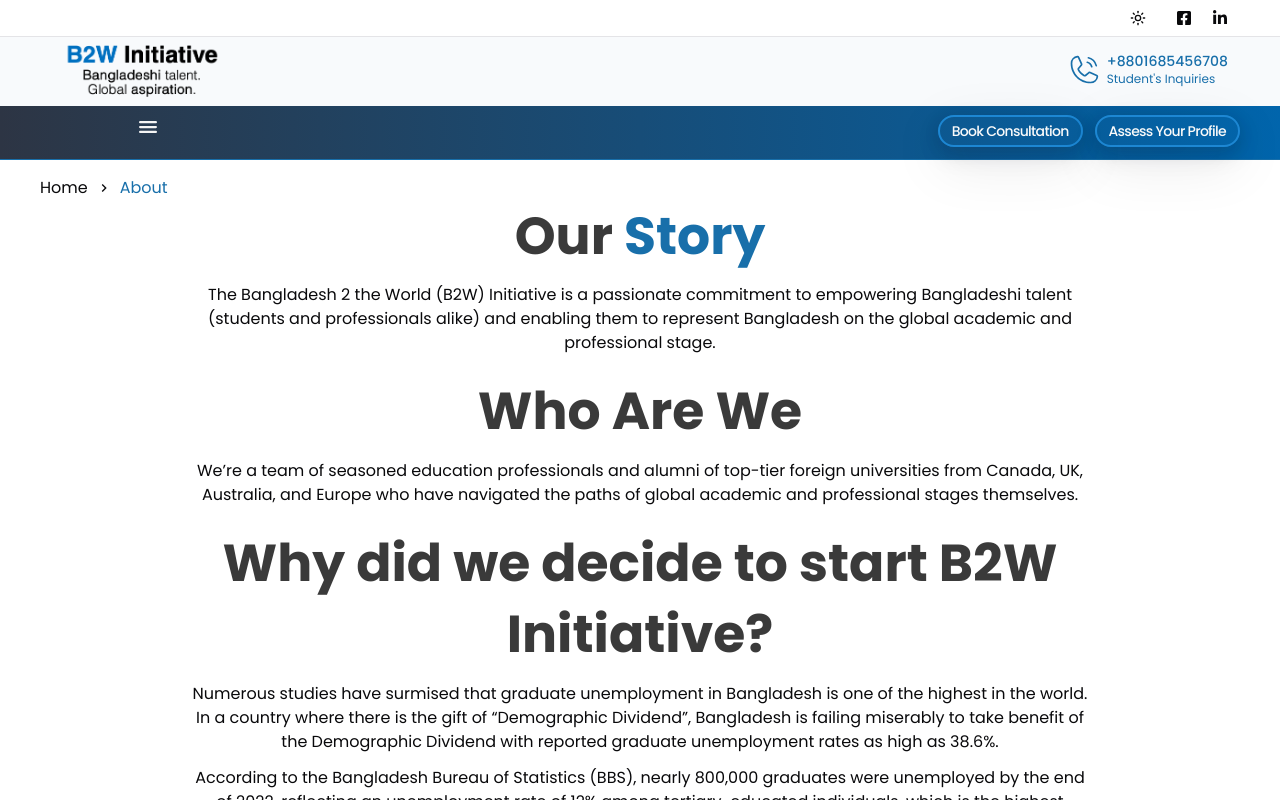
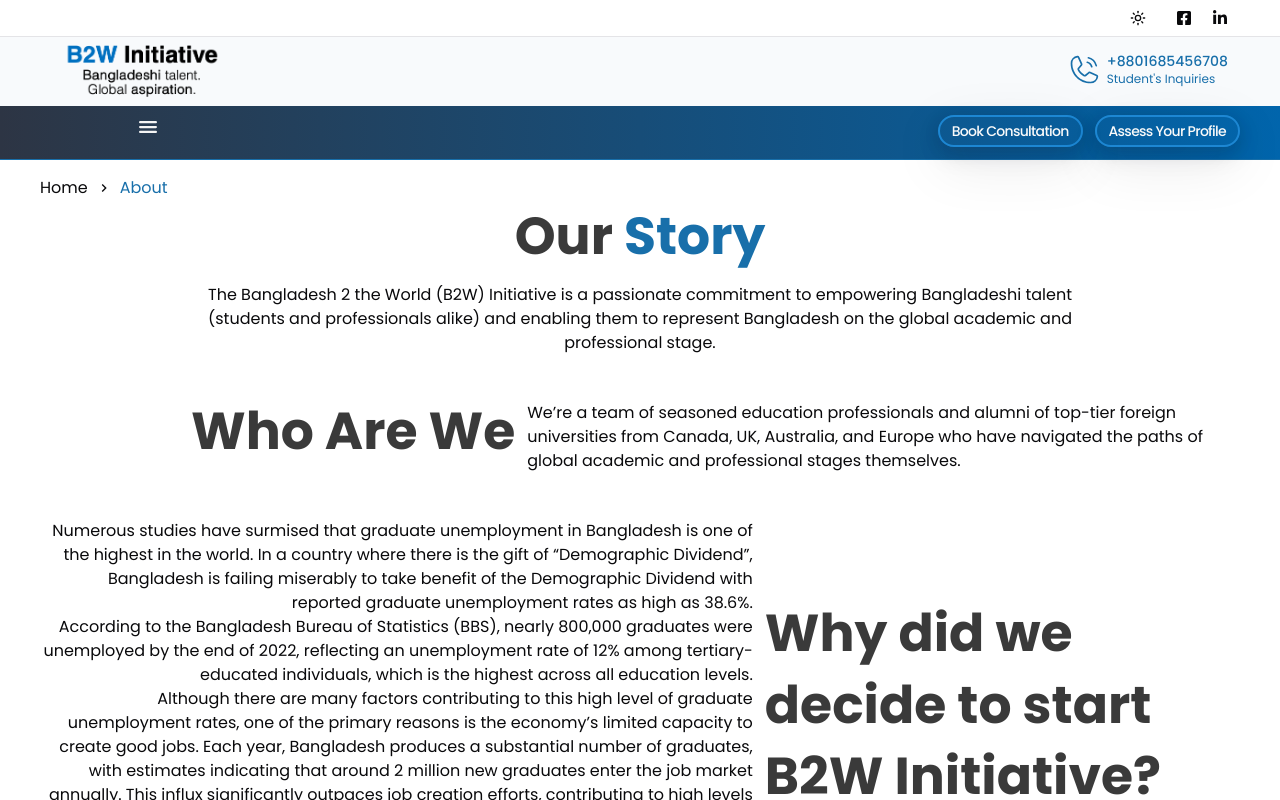
Before and after one commit to wpseemol/b2wi, a Next.js app: page /about-us in a window 1280 px wide. Shown: the top 800 px of the page. Built offline with nearby package versions, Linux system fonts and the light colour scheme.

Commit message:
about page some change

```diff
--- a/src/app/(user)/about-us/page.tsx
+++ b/src/app/(user)/about-us/page.tsx
@@ -6,72 +6,80 @@ export default function AboutUsPage() {
         <main className="container mx-auto">
             <BreadcrumbFirstLink currentPageName="About" />
 
-            <section className="space-y-5 mb-14 w-[75%] mx-auto">
-                <div className="text-center">
+            <section className="text-center w-[75%] mb-10 mx-auto">
                 <h2 className="text-neutral-900/85 dark:text-white sm:text-[52px] text-3xl font-bold leading-snug text-center mb-3">
                     Our
-                        <span className="text-primary dark:text-white">
-                            {' '}
-                            Story
-                        </span>
+                    <span className="text-primary dark:text-white"> Story</span>
                 </h2>
 
-                    <p className="text-center">
-                        The Bangladesh 2 the World (B2W) Initiative is a
-                        passionate commitment to empowering Bangladeshi talent
-                        (students and professionals alike) and enabling them to
-                        represent Bangladesh on the global academic and
-                        professional stage.
+                <p className="">
+                    The Bangladesh 2 the World (B2W) Initiative is a passionate
+                    commitment to empowering Bangladeshi talent (students and
+                    professionals alike) and enabling them to represent
+                    Bangladesh on the global academic and professional stage.
+                </p>
+            </section>
+
+            <section className="space-y-10 mb-14 mx-auto">
+                <div className="flex gap-x-3 items-center">
+                    <div className="md:w-[40%]">
+                        <h3 className="text-neutral-900/85 dark:text-white sm:text-[52px] text-3xl font-bold leading-snug text-right mb-3 ">
+                            Who Are We
+                        </h3>
+                    </div>
+                    <div className="md:w-[60%]">
+                        <p>
+                            We’re a team of seasoned education professionals and
+                            alumni of top-tier foreign universities from Canada,
+                            UK, Australia, and Europe who have navigated the
+                            paths of global academic and professional stages
+                            themselves.
                         </p>
                     </div>
-                <div className="text-center">
-                    <h3 className="text-neutral-900/85 dark:text-white sm:text-[52px] text-3xl font-bold leading-snug text-center mb-3">
-                        Who Are We
-                    </h3>
-                    <p>
-                        We’re a team of seasoned education professionals and
-                        alumni of top-tier foreign universities from Canada, UK,
-                        Australia, and Europe who have navigated the paths of
-                        global academic and professional stages themselves.
-                    </p>
                 </div>
-                <div className="space-y-3 text-center">
-                    <h3 className="text-neutral-900/85 dark:text-white sm:text-[52px] text-3xl font-bold leading-snug text-center mb-3">
+                <div className="flex flex-row-reverse gap-x-3 items-center">
+                    <div className="md:w-[40%]">
+                        <h3 className="text-neutral-900/85 dark:text-white sm:text-[52px] text-3xl font-bold leading-snug mb-3">
                             Why did we decide to start B2W Initiative?
                         </h3>
+                    </div>
+                    <div className="md:w-[60%] text-right">
                         <p>
                             Numerous studies have surmised that graduate
-                        unemployment in Bangladesh is one of the highest in the
-                        world. In a country where there is the gift of
-                        “Demographic Dividend”, Bangladesh is failing miserably
-                        to take benefit of the Demographic Dividend with
-                        reported graduate unemployment rates as high as 38.6%.
+                            unemployment in Bangladesh is one of the highest in
+                            the world. In a country where there is the gift of
+                            “Demographic Dividend”, Bangladesh is failing
+                            miserably to take benefit of the Demographic
+                            Dividend with reported graduate unemployment rates
+                            as high as 38.6%.
                         </p>
                         <p>
-                        According to the Bangladesh Bureau of Statistics (BBS),
-                        nearly 800,000 graduates were unemployed by the end of
-                        2022, reflecting an unemployment rate of 12% among
-                        tertiary-educated individuals, which is the highest
-                        across all education levels.
+                            According to the Bangladesh Bureau of Statistics
+                            (BBS), nearly 800,000 graduates were unemployed by
+                            the end of 2022, reflecting an unemployment rate of
+                            12% among tertiary-educated individuals, which is
+                            the highest across all education levels.
                         </p>
                         <p>
                             Although there are many factors contributing to this
-                        high level of graduate unemployment rates, one of the
-                        primary reasons is the economy’s limited capacity to
-                        create good jobs. Each year, Bangladesh produces a
-                        substantial number of graduates, with estimates
-                        indicating that around 2 million new graduates enter the
-                        job market annually. This influx significantly outpaces
-                        job creation efforts, contributing to high levels of
-                        unemployment among the educated youth.
+                            high level of graduate unemployment rates, one of
+                            the primary reasons is the economy’s limited
+                            capacity to create good jobs. Each year, Bangladesh
+                            produces a substantial number of graduates, with
+                            estimates indicating that around 2 million new
+                            graduates enter the job market annually. This influx
+                            significantly outpaces job creation efforts,
+                            contributing to high levels of unemployment among
+                            the educated youth.
                         </p>
                         <p>
-                        This is one of the backdrops of launching B2W Initiative
-                        whereby we want to create global opportunities for our
-                        graduates and through that, we not only create positive
-                        change in individual lives but also in how Bangladesh is
-                        represented globally.
+                            This is one of the backdrops of launching B2W
+                            Initiative whereby we want to create global
+                            opportunities for our graduates and through that, we
+                            not only create positive change in individual lives
+                            but also in how Bangladesh is represented globally.
                         </p>
+                    </div>
                 </div>
             </section>
 
```
Lines whose indentation alone changed are shown as unchanged.
